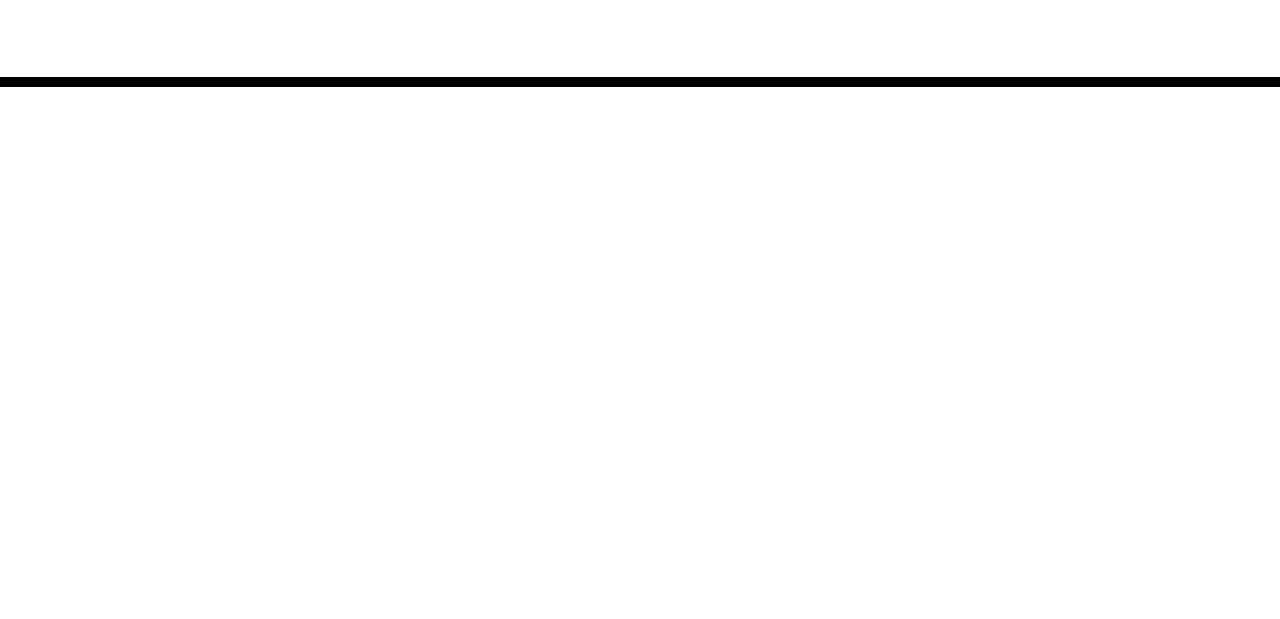
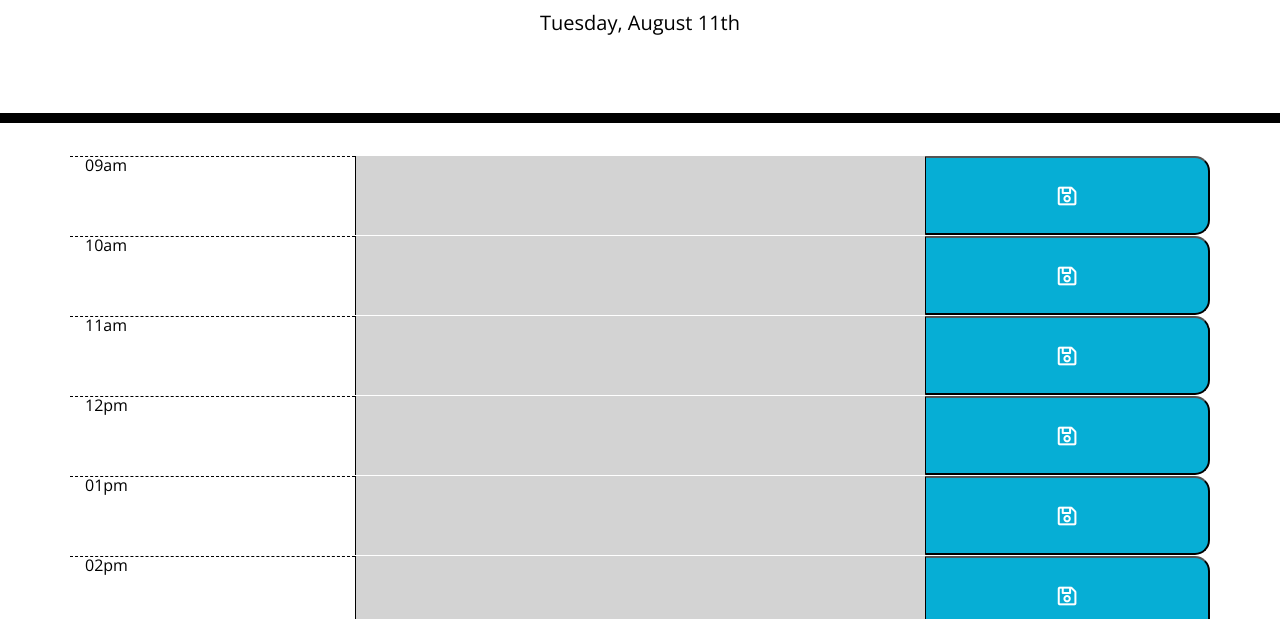
Before and after one commit to scottbuonya/Day-Scheduler-, a plain HTML site: page index.html in a window 1280 px wide. Shown: the part 181-800 px from the top of the page. Drawn offline with nearby package versions, Linux system fonts and the light colour scheme; files that its build step writes are made by us from their sources.

Commit message:
directory change

```diff
--- a/index.html
+++ b/index.html
@@ -18,7 +18,7 @@
       href="https://fonts.googleapis.com/css?family=Open+Sans&display=swap"
       rel="stylesheet"
     />
-    <link rel="stylesheet" href="style.css" />
+    <link rel="stylesheet" href="Assets/style.css" />
     <title>Work Day Scheduler</title>
   </head>
 
@@ -34,6 +34,6 @@
 
     <script src="https://code.jquery.com/jquery-3.4.1.min.js"></script>
     <script src="https://cdnjs.cloudflare.com/ajax/libs/moment.js/2.24.0/moment.min.js"></script>
-    <script src="./script.js"></script>
+    <script src="Assets/script.js"></script>
   </body>
 </html>
```
